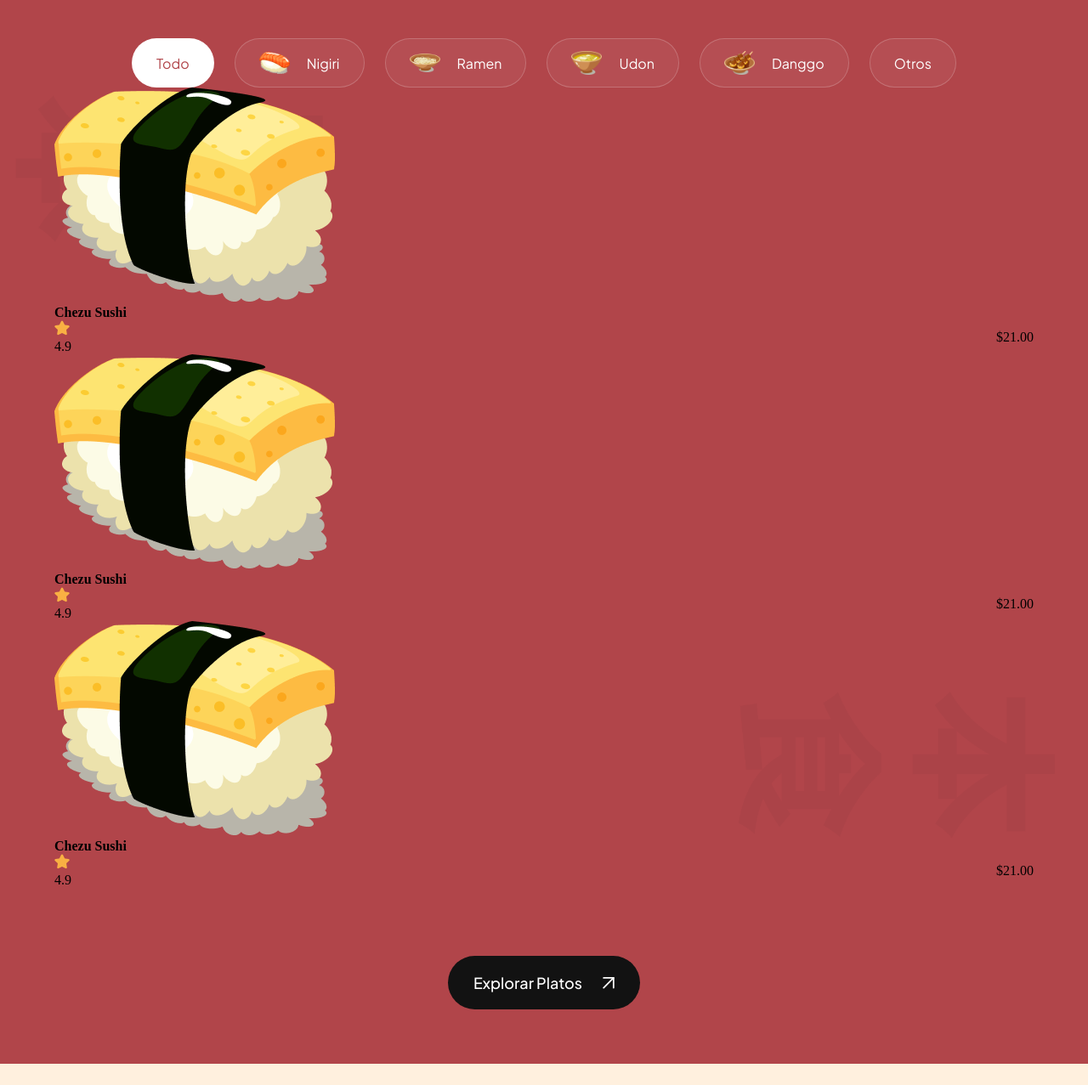
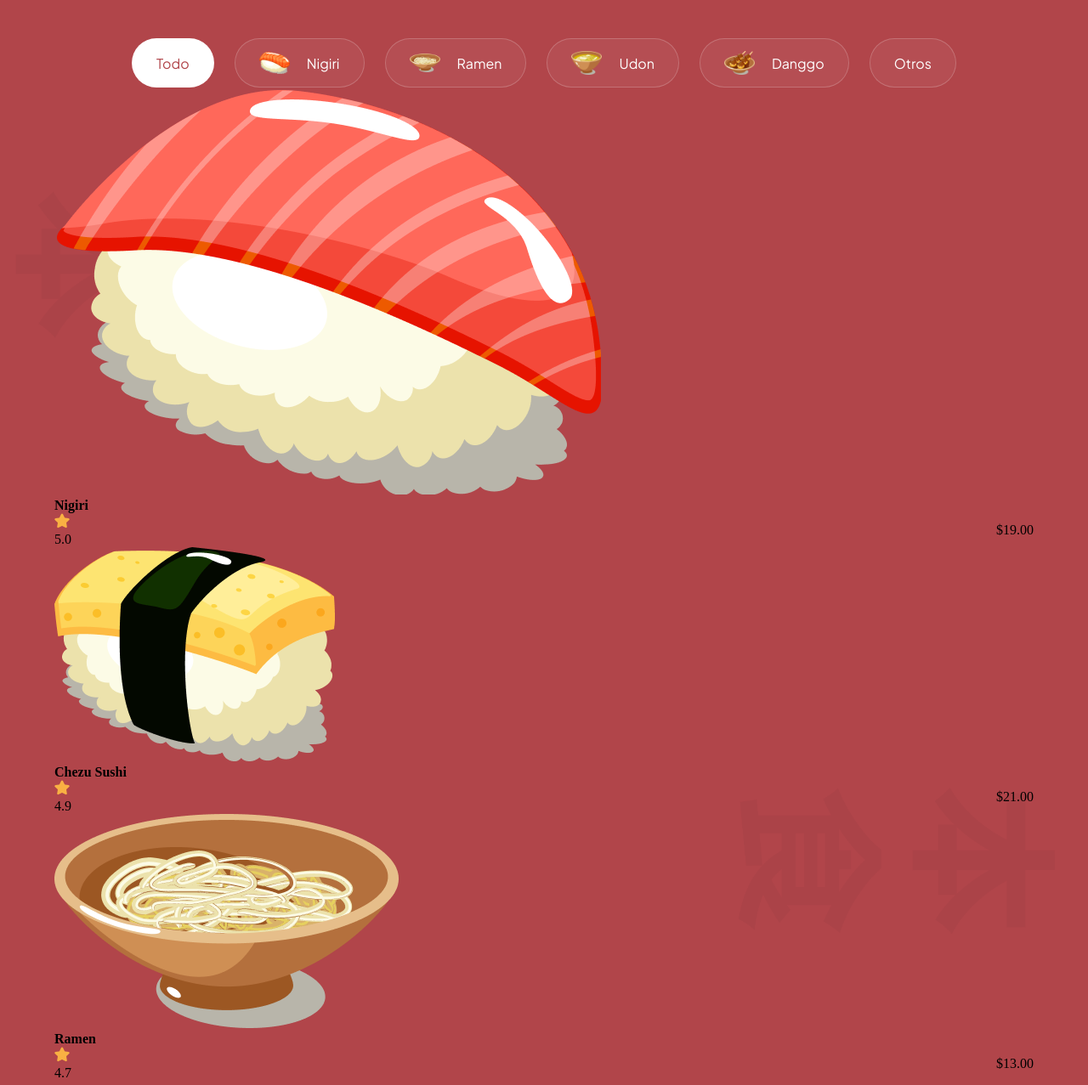
Before and after one commit to emmituwu/tienda-de-sushi, a website built with Vite: page index.html in a window 1280 px wide. Shown: the part 1663-2940 px from the top of the page at 85% size. Before the commit the page ends 2915 px from the top, so only its background shows below. Built offline with nearby package versions, Linux system fonts and the light colour scheme.

Commit message:
dos boludeces

```diff
--- a/index.html
+++ b/index.html
@@ -147,16 +147,17 @@
         </div>
 
         <div class="popular-foods__catalogue">
-            <article class="popular-foods__card">
-                <img class="popular-foods__card-image" src="assets/sushi-12.png" alt="sushi-12">
-                <h4 class="popular-foods__card-title">Chezu Sushi</h4>
+
+            <article class="popular-foods__card active-card">
+                <img class="popular-foods__card-image" src="assets/sushi-11.png" alt="sushi-11">
+                <h4 class="popular-foods__card-title">Nigiri</h4>
 
                 <div class="popular-foods__card-details flex-between">
                     <div class="popular-foods__card-rating">
                         <img src="assets/star.svg" alt="star">
-                        <p>4.9</p>
+                        <p>5.0</p>
                     </div>
-                    <p class="popular-foods__card-price">$21.00</p>
+                    <p class="popular-foods__card-price">$19.00</p>
                 </div>
             </article>
 
@@ -174,15 +175,15 @@
             </article>
 
             <article class="popular-foods__card">
-                <img class="popular-foods__card-image" src="assets/sushi-12.png" alt="sushi-12">
-                <h4 class="popular-foods__card-title">Chezu Sushi</h4>
+                <img class="popular-foods__card-image" src="assets/sushi-10.png" alt="sushi-10">
+                <h4 class="popular-foods__card-title">Ramen</h4>
 
                 <div class="popular-foods__card-details flex-between">
                     <div class="popular-foods__card-rating">
                         <img src="assets/star.svg" alt="star">
-                        <p>4.9</p>
+                        <p>4.7</p>
                     </div>
-                    <p class="popular-foods__card-price">$21.00</p>
+                    <p class="popular-foods__card-price">$13.00</p>
                 </div>
             </article>
         </div>
```
